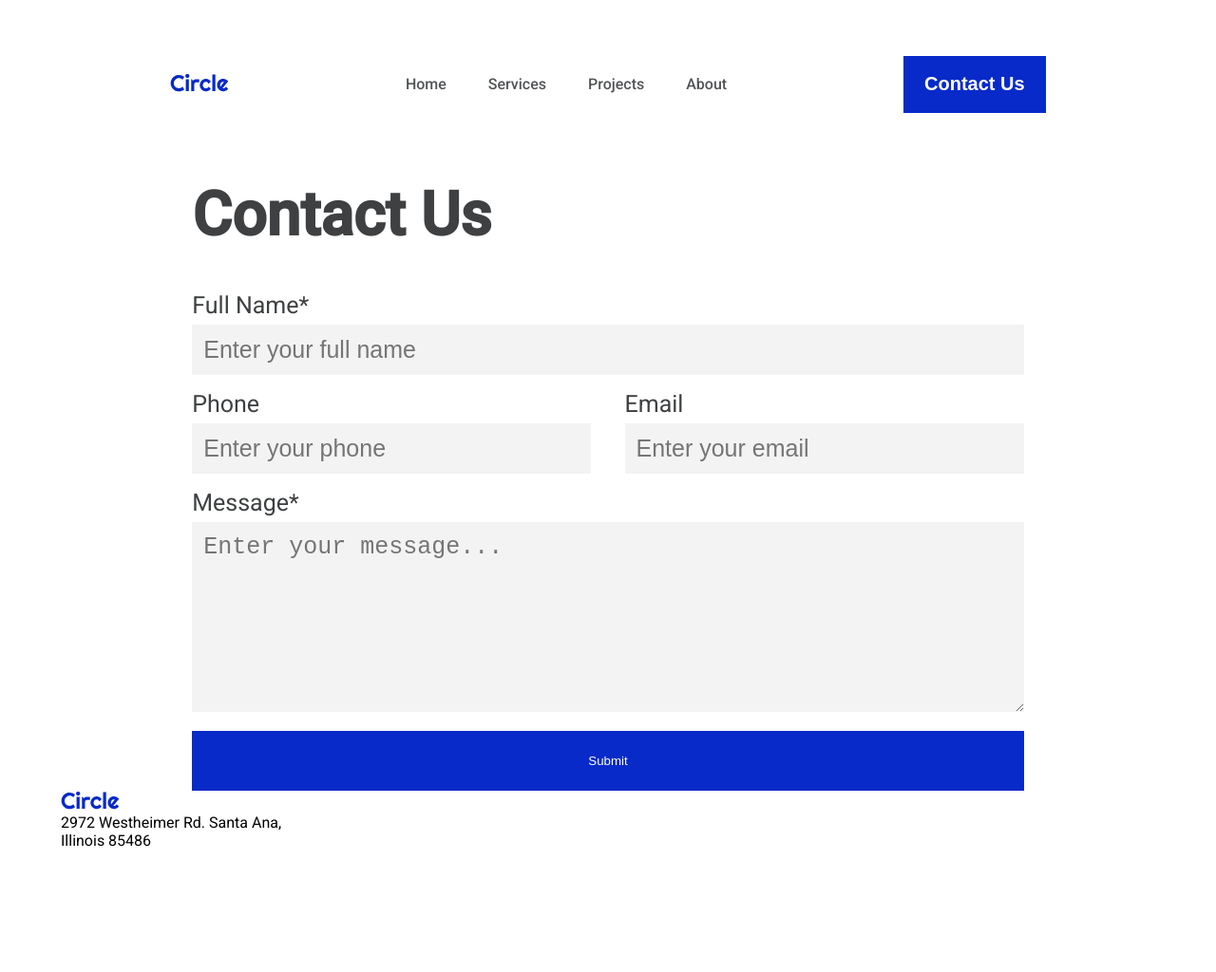
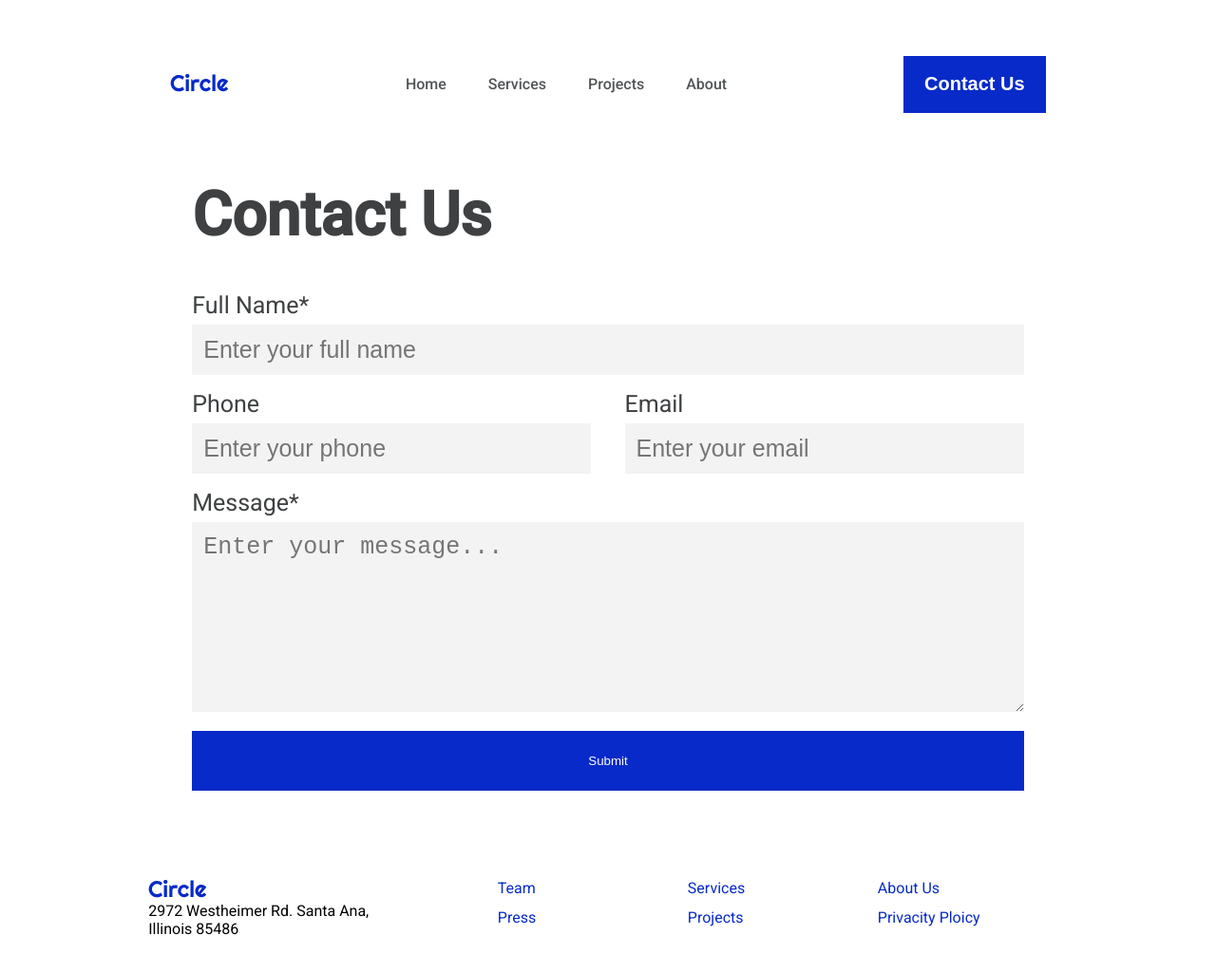
Before and after one commit to Dweina1920/midterm-ironhack, a plain HTML site: page midterm-project-boiler-advanced/contact-us.html in a window 1280 px wide. Shown: the whole page at 95% size. Before the commit the page ends 895 px from the top, so only its background shows below. Drawn offline with Linux system fonts and the light colour scheme.

Commit message:
actualización footer

```diff
--- a/midterm-project-boiler-advanced/contact-us.html
+++ b/midterm-project-boiler-advanced/contact-us.html
@@ -70,13 +70,21 @@
     <footer class="container-footer">
       <div class="logo-direction">
         <div class="logo">
-          <img src="./resources/images/logos/circle.svg" alt="Logo" />
+          <img  class="logo-footer" src="./resources/images/logos/circle.svg" alt="Logo" />
         </div>
         <p>
           2972 Westheimer Rd. Santa Ana, <br />
           Illinois 85486
         </p>
       </div>
+      <div class="links-footer">
+        <a class="link-footer" href="#">Team</a>
+        <a class="link-footer" href="#">Services</a>
+        <a class="link-footer" href="#">About Us</a>
+        <a class="link-footer" href="#">Press</a>
+        <a class="link-footer" href="#">Projects</a>
+        <a class="link-footer" href="#">Privacity Ploicy</a>
+      </div>
     </footer>
   </body>
 </html>
--- a/midterm-project-boiler-advanced/resources/styles/style.css
+++ b/midterm-project-boiler-advanced/resources/styles/style.css
@@ -124,6 +124,28 @@ body {
 /* Your CSS code goes here */
 
 /* ------------------------------ Footer ------------------------------ */
+.container-footer{
+  display: flex;
+  flex-direction: row;
+  justify-content: space-between;
+  padding:8%;
+}
+.logo-direction{
+  display: flex;
+  flex-direction:column;
+  justify-content: space-between;
+}
+
+.links-footer{ display: grid;
+  justify-content: space-between;
+grid-template-columns: 200px 200px 200px;
+
+}
+.link-footer{
+  text-decoration:none;
+color:#072ac8 ;
+}
+
 
 /* Your CSS code goes here */
 
```
